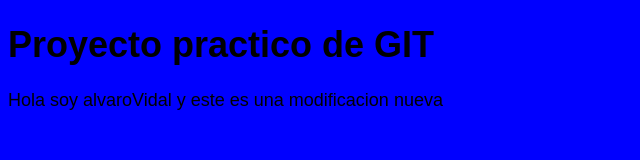
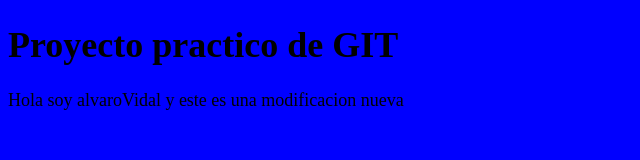
Before and after one commit to alvarovidaldev/CursoGit, a plain HTML site: page index.html in a window 1280 px wide. Shown: the whole page, without its empty margins (0-640 px from the left). Drawn offline with Linux system fonts and the light colour scheme.

Commit message:
Esto era una prueba de cambio de alvaroreyesa

```diff
--- a/css/style.css
+++ b/css/style.css
@@ -1,5 +1,6 @@
 body {
     background-color: blue;
     font-size: large;
-    font-family: sans-serif;
+    font-family: sans-serifa;
+    /* ESTE ES UNA PRUEBA DE CAMBIO DE NOMBRE */
 }
```
